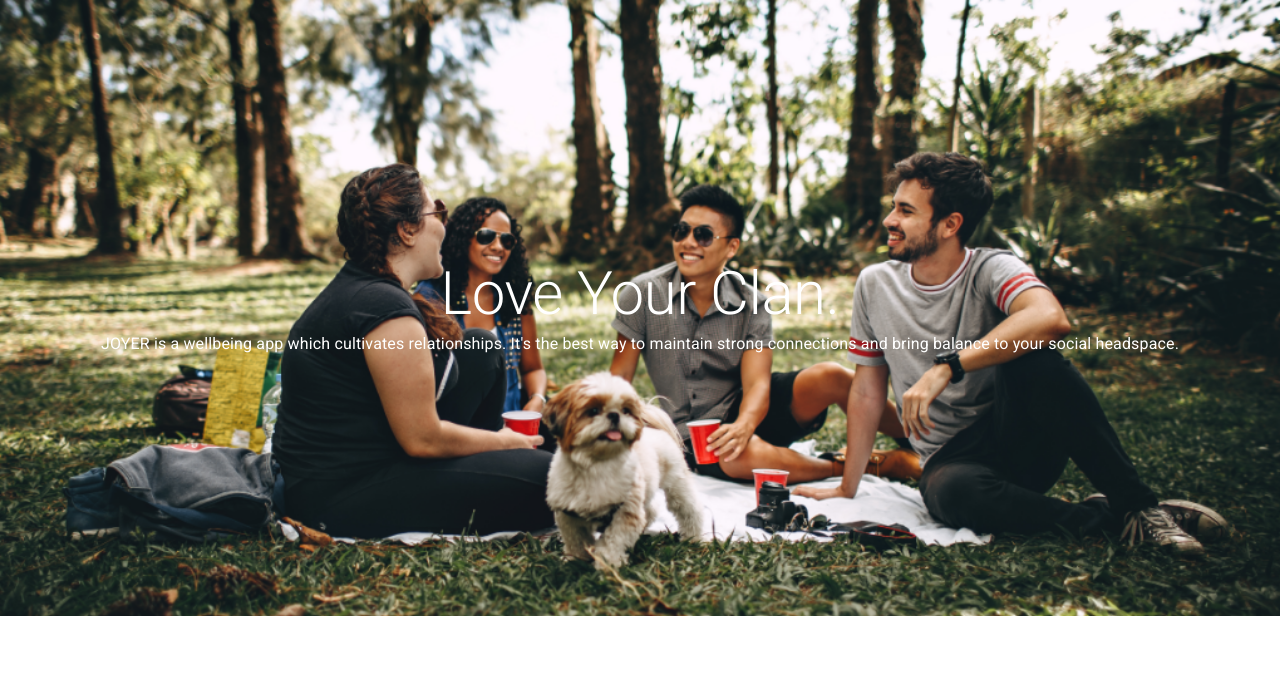
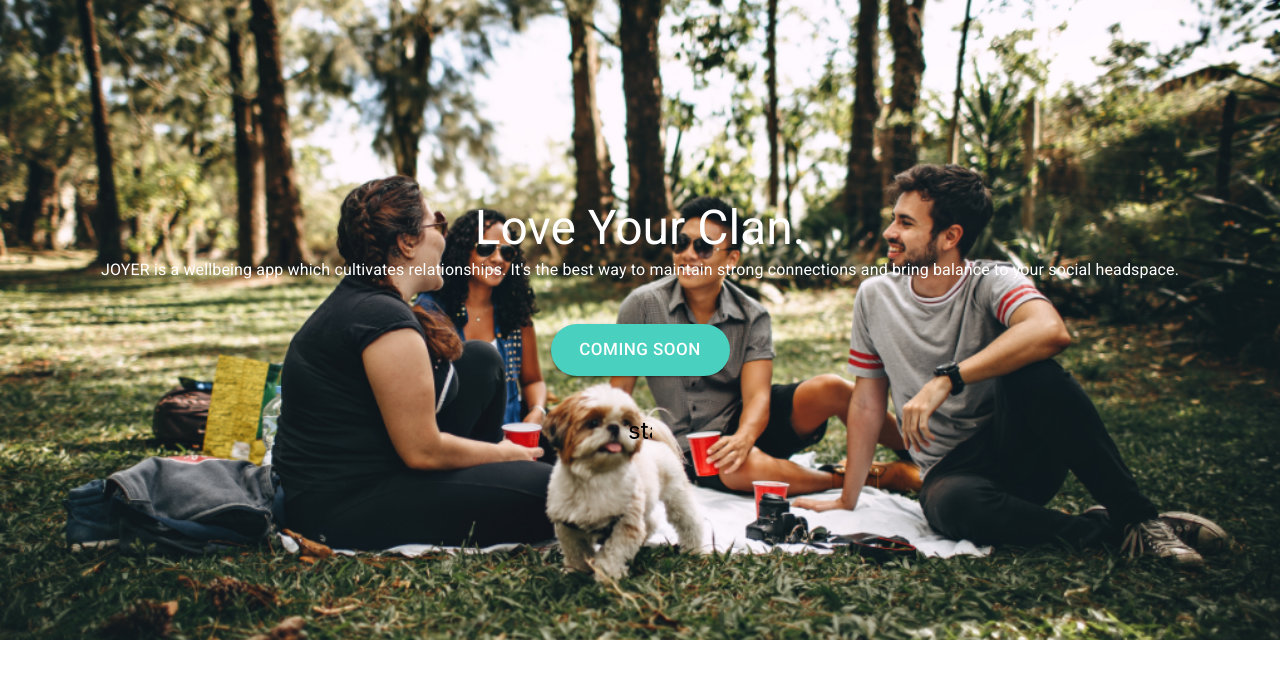
Before and after one commit to OlliePorter/joyer-site, a React (Create React App) app: page / in a window 1280 px wide. Shown: the top 678 px of the page. Built offline with nearby package versions, Linux system fonts and the light colour scheme.

Commit message:
Button and flexbox added to cover

```diff
--- a/src/About.js
+++ b/src/About.js
@@ -1,5 +1,7 @@
 import React from 'react';
 import Typography from '@material-ui/core/Typography';
+import Button from '@material-ui/core/Button';
+import Icon from '@material-ui/core/Icon';
 import { makeStyles } from '@material-ui/core/styles';
 import theme from './theme';
 
@@ -12,7 +14,7 @@ const useStyles = makeStyles({
       backgroundSize: 'cover',
       backgroundRepeat: 'no-repeat',
       backgroundPosition: 'center',
-      minHeight: '77vh',
+      minHeight: '80vh',
       display: 'flex',
       flexDirection: 'column',
       alignItems: 'center',
@@ -21,7 +23,16 @@ const useStyles = makeStyles({
     heroOverlay: {
       backgroundColor: 'blue',
       minHeight: '77vh',
-    }
+    },
+    button: {
+      width: '179px',
+      color: 'white',
+      backgroundColor: theme.palette.primary.main,
+      height: '52px',
+      fontSize: '17px',
+      borderRadius: '50px',
+      margin: '40px',
+  }
 });
 
 export default function About() {
@@ -30,12 +41,14 @@ export default function About() {
     return (
     <>
       <div className={classes.heroContent}>
-        <Typography component="h1" variant="h2" align="center" className={classes.title}>
+        <Typography component="h2" variant="h3" align="center" className={classes.title}>
           Love Your Clan.
         </Typography>
         <Typography component="h1" variant="subtitle1" align="center" className={classes.title}>
         JOYER is a wellbeing app which cultivates relationships. It's the best way to maintain strong connections and bring balance to your social headspace.
         </Typography>
+        <Button variant="contained" color="secondary" className={classes.button}>Coming Soon</Button>
+        <Icon>star</Icon>
       </div>
     </>
     );
```
